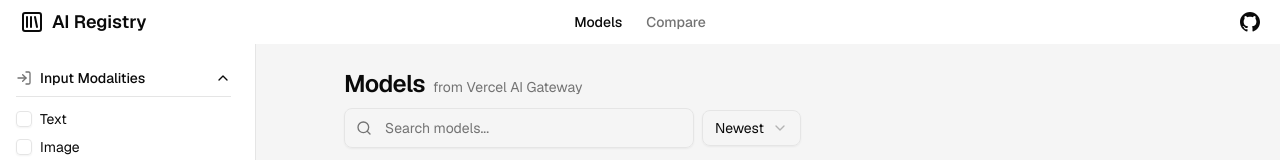
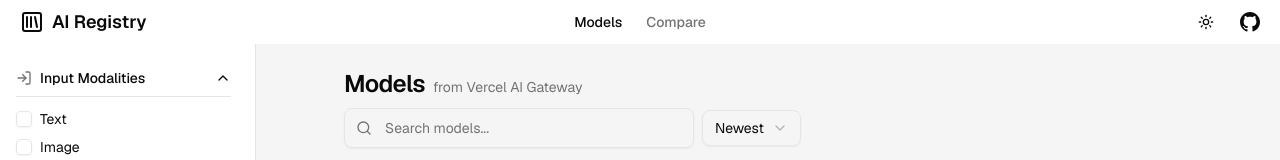
Before and after one commit to FranciscoMoretti/ai-registry, a Next.js app in the folder apps/website/: page / in a window 1280 px wide. Shown: the top 160 px of the page. Built offline with nearby package versions, Linux system fonts and the light colour scheme; no server answers.

Commit message:
Update layout metadata to remove deprecated fields and improve sitemap integration.

```diff
--- a/apps/website/components/header-actions.tsx
+++ b/apps/website/components/header-actions.tsx
@@ -2,13 +2,13 @@
 
 import { memo } from "react";
 import { GitIcon } from "@/components/icons";
+import { ModeToggle } from "@/components/mode-toggle";
 import { Button } from "@/components/ui/button";
 
-
 function PureHeaderActions() {
-
   return (
     <div className="flex items-center gap-2">
+      <ModeToggle />
       <Button asChild size="icon" type="button" variant="ghost">
         <a
           className="flex items-center justify-center"
@@ -19,7 +19,6 @@ function PureHeaderActions() {
           <GitIcon size={20} />
         </a>
       </Button>
-
     </div>
   );
 }
```
